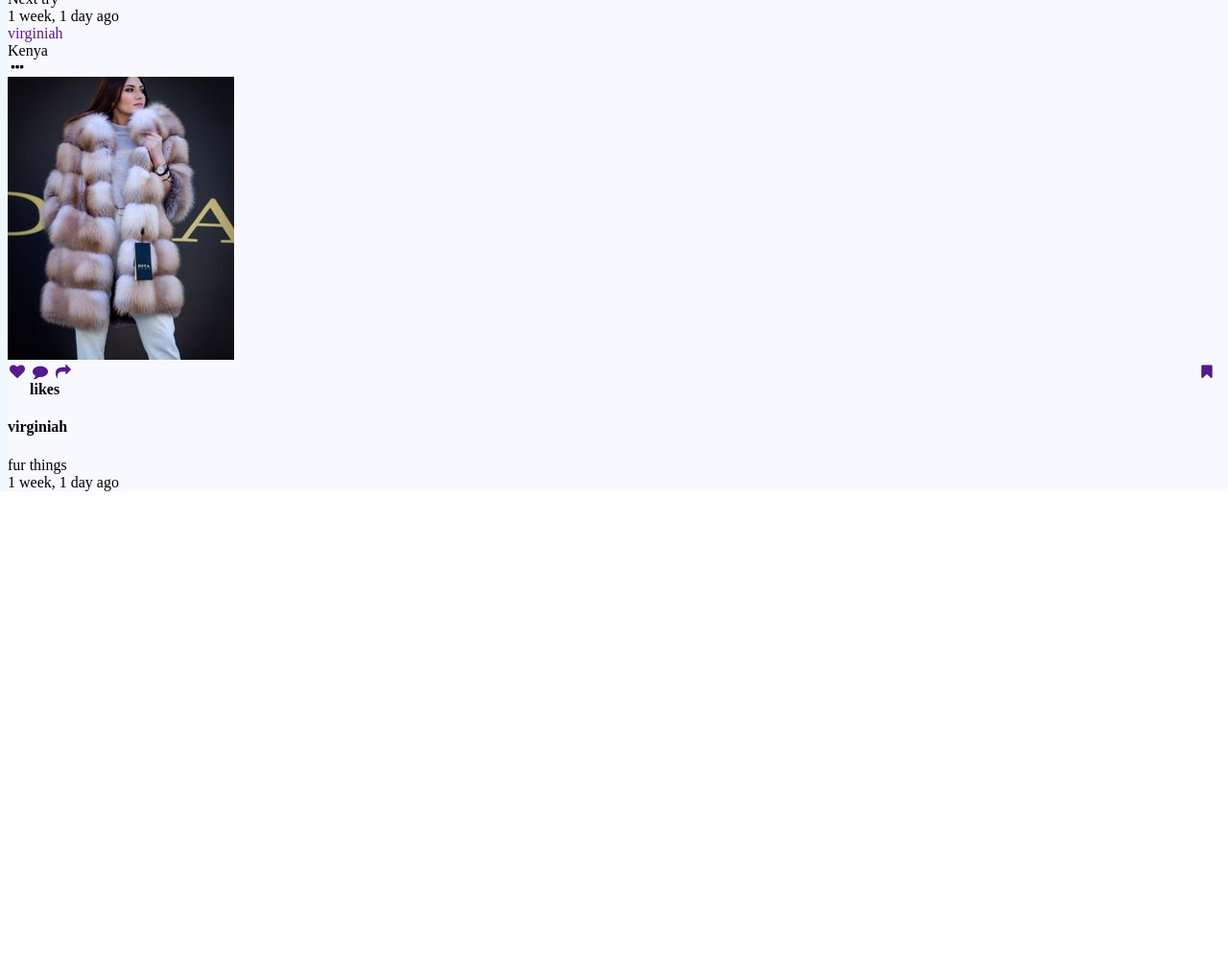
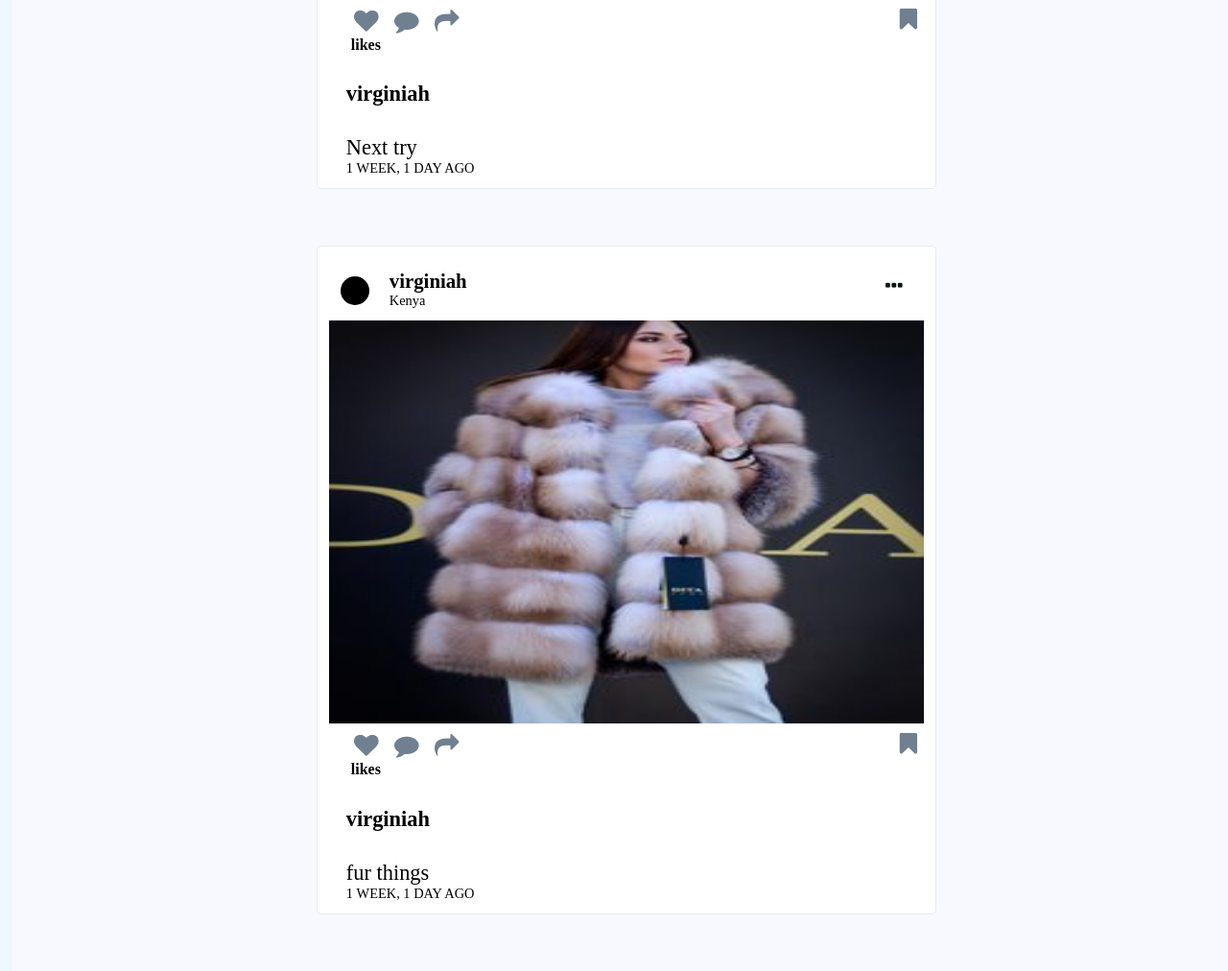
Before and after one commit to virginiah894/Instagram-clone, a Django app: page / in a window 1280 px wide. Shown: the part 1348-2360 px from the top of the page at 96% size. Before the commit the page ends 1860 px from the top, so only its background shows below. Run offline with Django 3.2, Linux system fonts and the light colour scheme; data comes from the database, SQL or seed files in the repository; some libraries are stand-ins or nearby versions.

Commit message:
styling the cards for display

```diff
--- a/static/css/styles.css
+++ b/static/css/styles.css
@@ -61,17 +61,97 @@ header{
   padding:12px;
   font-size:1.2em;
 }
+.card{
+  height: auto;
+  width:620px;
+  border-radius: 5px;
+  background-color: white;
+  margin: 0 auto;
+  border: 1px solid rgb(232, 235, 238);
+  margin-bottom: 59px;
+  padding: 12px;
+  /* padding-left: 12px; */
+}
+.card-header{
+  padding: 12px;
+
+}
+.card-header a{
+  color:black;
+}
+.name{
+  font-size: 1.3em;
+  font-weight:bold;
+  color: #000;
+
+}
+.location{
+
+  font-size:0.9em;
+}
 .verticle{
   margin-left: 22px;
   border-left: 1.3px solid #000;
   height: 34px;
 }
+#options{
+  margin:5px;
+  color:rgb(11, 20, 22);
+  float:right;
+
+  font-size:1.4em;
+
+}
+.reactions{
+  margin:5px 0px 0px;
+  padding :0px 20px;
+  display: inline-block;
+  width:100%
+}
+.reactions a{
+  font-size: 1.6em;
+  padding:3px;
+  /* color:/rgb(146, 149, 151) */
+color:slategray;
+}
 
 .content{
   top:49px;
+  left:1%;
 
   background-color: ghostwhite;
   width: 100%;
   padding-top: 44px;
   position: absolute;
 }
+.caption{
+  width:100%;
+  display: inline-block;
+  padding: 0px 18px;
+  font-size: 1.4em;
+
+}
+#time{
+  font-weight: light;
+  padding:0px 18px;
+  text-transform: uppercase;
+  font-size: 0.9em;
+}
+
+.pic{
+  margin: 0;
+  border-radius: 50%;
+  background-color:black;
+  border:0 solid black;
+  width: 30px;
+  height:30px;
+  display: inline-block;
+}
+.info{
+  padding-left: 17px;
+  display: inline-block;
+}
+#image img{
+  width:100%;
+  height: 420px;
+}
```
